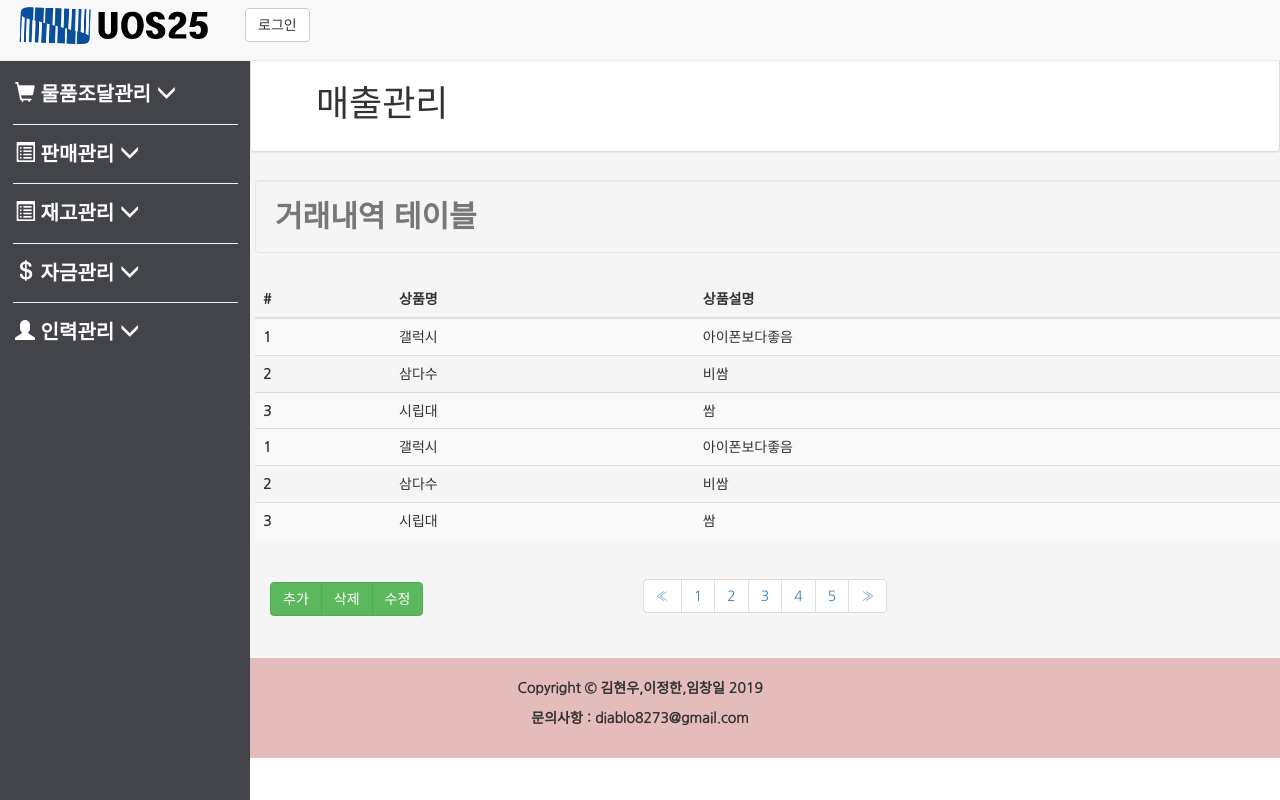
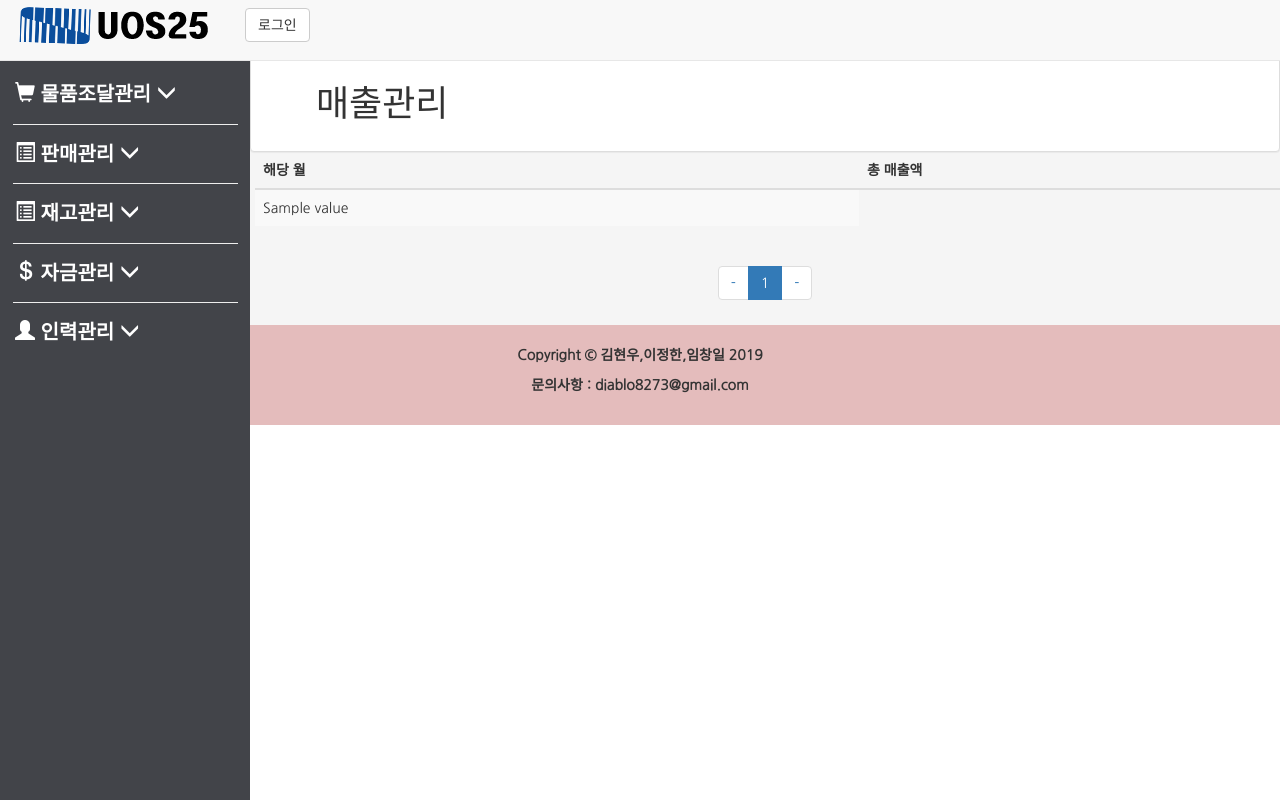
Before and after one commit to Star-Is-Studio/DB_Design, a Django app: template UOS25/UOS25/mainapp/templates/saleManage.html in a window 1280 px wide. Run offline with Django 3.2, Linux system fonts and the light colour scheme; the template is opened without the code that fills it: most values are stand-ins (such as "Sample title", 1, 10 or a date in 2020); some libraries are stand-ins or nearby versions.

Commit message:
매출관리 기능 만듦

```diff
--- a/UOS25/UOS25/mainapp/templates/saleManage.html
+++ b/UOS25/UOS25/mainapp/templates/saleManage.html
@@ -6,144 +6,42 @@
       </div>
     </div>
     <table class="table table-striped" style="margin-left:5px">
-      <caption><h2 class="well">거래내역 테이블</h2></caption>
       <thead>
         <tr>
-          <th>#</th>
-          <th>상품명</th>
-          <th>상품설명</th>
+          <th>해당 월</th>
+          <th>총 매출액</th>
         </tr>
       </thead>
       <tbody>
-        <tr>
-          <th>1</th>
-          <td>갤럭시</td>
-          <td>아이폰보다좋음</td>
-        </tr>
-        <tr>
-          <th>2</th>
-          <td>삼다수</td>
-          <td>비쌈</td>
-        </tr>
-        <tr>
-          <th>3</th>
-          <td>시립대</td>
-          <td>쌈</td>
-        </tr>
-        <tr>
-            <tr>
-                <th>1</th>
-                <td>갤럭시</td>
-                <td>아이폰보다좋음</td>
-              </tr>
-              <tr>
-                <th>2</th>
-                <td>삼다수</td>
-                <td>비쌈</td>
-              </tr>
-              <tr>
-                <th>3</th>
-                <td>시립대</td>
-                <td>쌈</td>
-              </tr>
+        {% for record in records %}
+          <tr>
+            {% for value in record %}
+              <td>{{ value }}</td>
+            {% endfor %}
+          </tr>
+        {% endfor %}
       </tbody>
     </table>
-<!-- Button trigger modal --><nav>
+
+<!--추가 버튼 및 페이지 표시 -->
+<nav>
   <div class="text-center">
     <ul class="pagination">
       <li>
-        <a href="#" aria-label="Previous">
-          <span aria-hidden="true">&laquo;</span>
-        </a>
+          <span aria-hidden="true">-</span>
       </li>
-      <li><a href="#">1</a></li>
-      <li><a href="#">2</a></li>
-      <li><a href="#">3</a></li>
-      <li><a href="#">4</a></li>
-      <li><a href="#">5</a></li>
+      {% for page in pages %}
+      {% if this_page == page %}
+      <li class="active"><a href="?page={{page}}">{{page}}</a></li>
+      {% else %}
+      <li><a href="?page={{page}}">{{page}}</a></li>
+      {% endif %}
+      {% endfor %}
       <li>
-        <a href="#" aria-label="Next">
-          <span aria-hidden="true">&raquo;</span>
-        </a>
+          <span aria-hidden="true">-</span>
       </li>
     </ul>
   </div>
-  <div class="btn-group" role="group" style="margin-top:-100px;margin-left: 20px">
-    <button type="button" class="btn btn-success" data-toggle="modal" data-target="#add">
-      추가
-    </button>
-    <button type="button" class="btn btn-success" data-toggle="modal" data-target="#del">
-      삭제
-    </button>
-    <button type="button" class="btn btn-success" data-toggle="modal" data-target="#update">
-      수정
-    </button>
-  </div>
-</nav>
 
 
-<!-- orderHeadModal -->
-<!--add모달-->
-<div class="modal fade" id="add" tabindex="-1" role="dialog" aria-labelledby="addLabel" aria-hidden="true">
-  <div class="modal-dialog">
-    <div class="modal-content">
-      <div class="modal-header">
-        <button type="button" class="close" data-dismiss="modal" aria-label="Close"><span aria-hidden="true">&times;</span></button>
-        <h4 class="modal-title" id="addLabel">추가하기</h4>
-      </div>
-      <div class="modal-body">
-        <form>
-
-
-        </div>
-        <div class="modal-footer">
-          <button type="submit" class="btn btn-primary">확인</button>
-          <button type="button" class="btn btn-default" data-dismiss="modal">닫기</button>
-        </div>
-      </form>
-      </div>
-    </div>
-  </div>
-<!--del모달-->
-<div class="modal fade" id="del" tabindex="-1" role="dialog" aria-labelledby="delLabel" aria-hidden="true">
-  <div class="modal-dialog">
-    <div class="modal-content">
-      <div class="modal-header">
-        <button type="button" class="close" data-dismiss="modal" aria-label="Close"><span aria-hidden="true">&times;</span></button>
-        <h4 class="modal-title" id="delLabel">삭제하기</h4>
-      </div>
-      <div class="modal-body">
-        <form>
-
-
-        </div>
-        <div class="modal-footer">
-          <button type="submit" class="btn btn-primary">확인</button>
-          <button type="button" class="btn btn-default" data-dismiss="modal">닫기</button>
-        </div>
-      </form>
-      </div>
-    </div>
-  </div>
-<!--update모달-->
-<div class="modal fade" id="update" tabindex="-1" role="dialog" aria-labelledby="updateLabel" aria-hidden="true">
-  <div class="modal-dialog">
-    <div class="modal-content">
-      <div class="modal-header">
-        <button type="button" class="close" data-dismiss="modal" aria-label="Close"><span aria-hidden="true">&times;</span></button>
-        <h4 class="modal-title" id="updateLabel">수정하기</h4>
-      </div>
-      <div class="modal-body">
-        <form>
-
-
-      </div>
-      <div class="modal-footer">
-        <button type="submit" class="btn btn-primary">확인</button>
-        <button type="button" class="btn btn-default" data-dismiss="modal">닫기</button>
-      </div>
-    </form>
-    </div>
-  </div>
-</div>
 {%endblock%}
```
Also changed, not shown: UOS25/UOS25/mainapp/sqls.py (+14 -0 lines), UOS25/UOS25/mainapp/views.py (+24 -1 lines).
